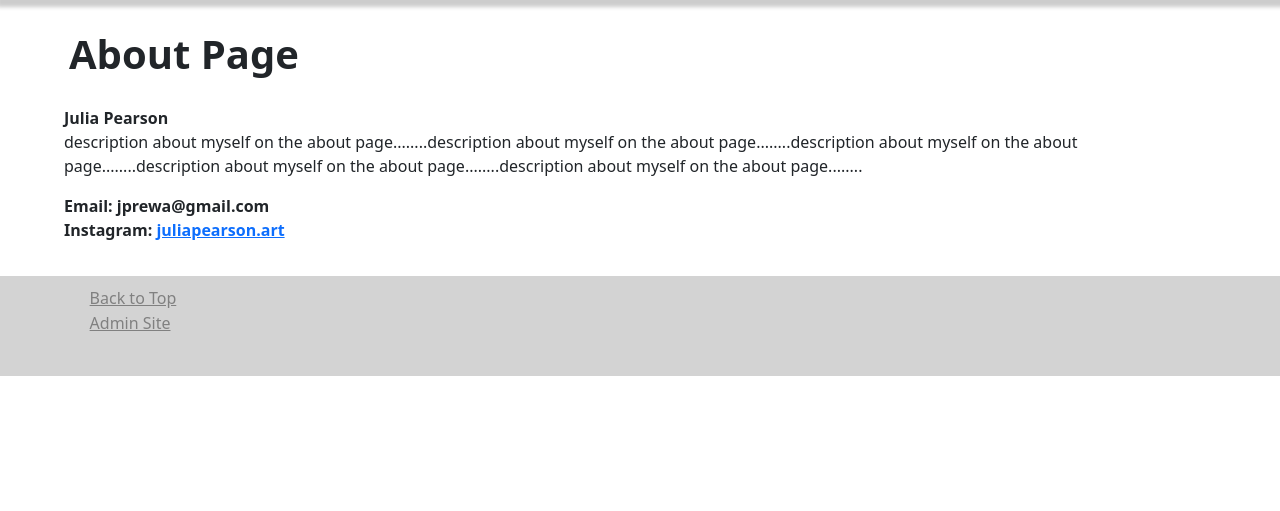
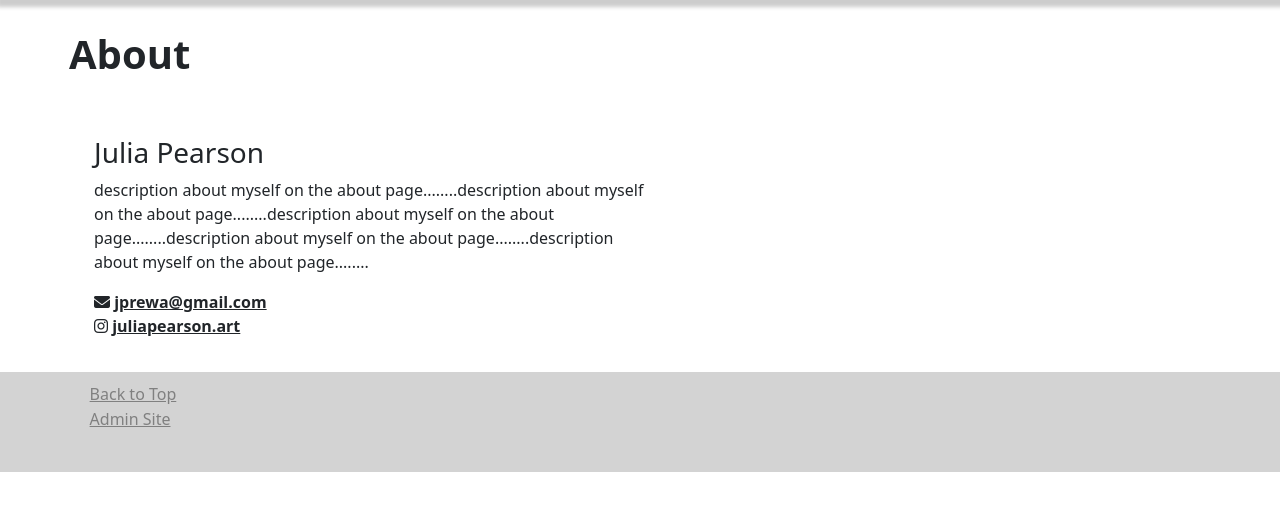
Before and after one commit to rrozander/Art-Website, a Django app: page /about/ in a window 1280 px wide. Shown: the part 87-598 px from the top of the page. Run offline with Django 3.2, Linux system fonts and the light colour scheme; data comes from the database, SQL or seed files in the repository; both versions use the stored data as it was after the commit; some libraries are stand-ins or nearby versions.

Commit message:
About page styling

```diff
--- a/pages/models.py
+++ b/pages/models.py
@@ -26,3 +26,6 @@ class About(models.Model):
   def clean(self, *args, **kwargs):
     if not self.pk and About.objects.exists():
       raise ValidationError('There can only be one about instance')
+
+  def __str__(self):
+    return self.name
--- a/pages/templates/about.html
+++ b/pages/templates/about.html
@@ -1,10 +1,12 @@
 {% extends "base.html" %}
 {% block content %}
-  <h1>About Page</h1>
-  <b>{{ about.name }}</b>
-  <p>{{ about.description }}</p>
-  <b>Email: {{ about.email }}</b>
-  <br>
-  <b>Instagram: <a href="https://www.instagram.com/{{ insta_username }}/">{{ about.instagram_username }}</a></b>
+  <h1>About</h1>
+  <div class="about-content">
+    <h3>{{ about.name }}</h3>
+    <p>{{ about.description }}</p>
+    <i class="fa-solid fa-envelope"></i><b> <a href="mailto:{{ about.email }}">{{ about.email }}</a></b>
+    <br>
+    <i class="fa-brands fa-instagram"></i><b> <a href="https://www.instagram.com/{{ insta_username }}/">{{ about.instagram_username }}</a></b>
+  </div>
 
 {% endblock %}
--- a/static/css/test.css
+++ b/static/css/test.css
@@ -90,8 +90,12 @@ footer {
 }
 .about-content {
   padding-left: 30px;
+  padding-top: 30px;
 }
 .about-content a {
   color: inherit;
   /* text-decoration: inherit; */
 }
+.about-content p {
+  width: 50%;
+}
```
Also changed, not shown: db.sqlite3.
